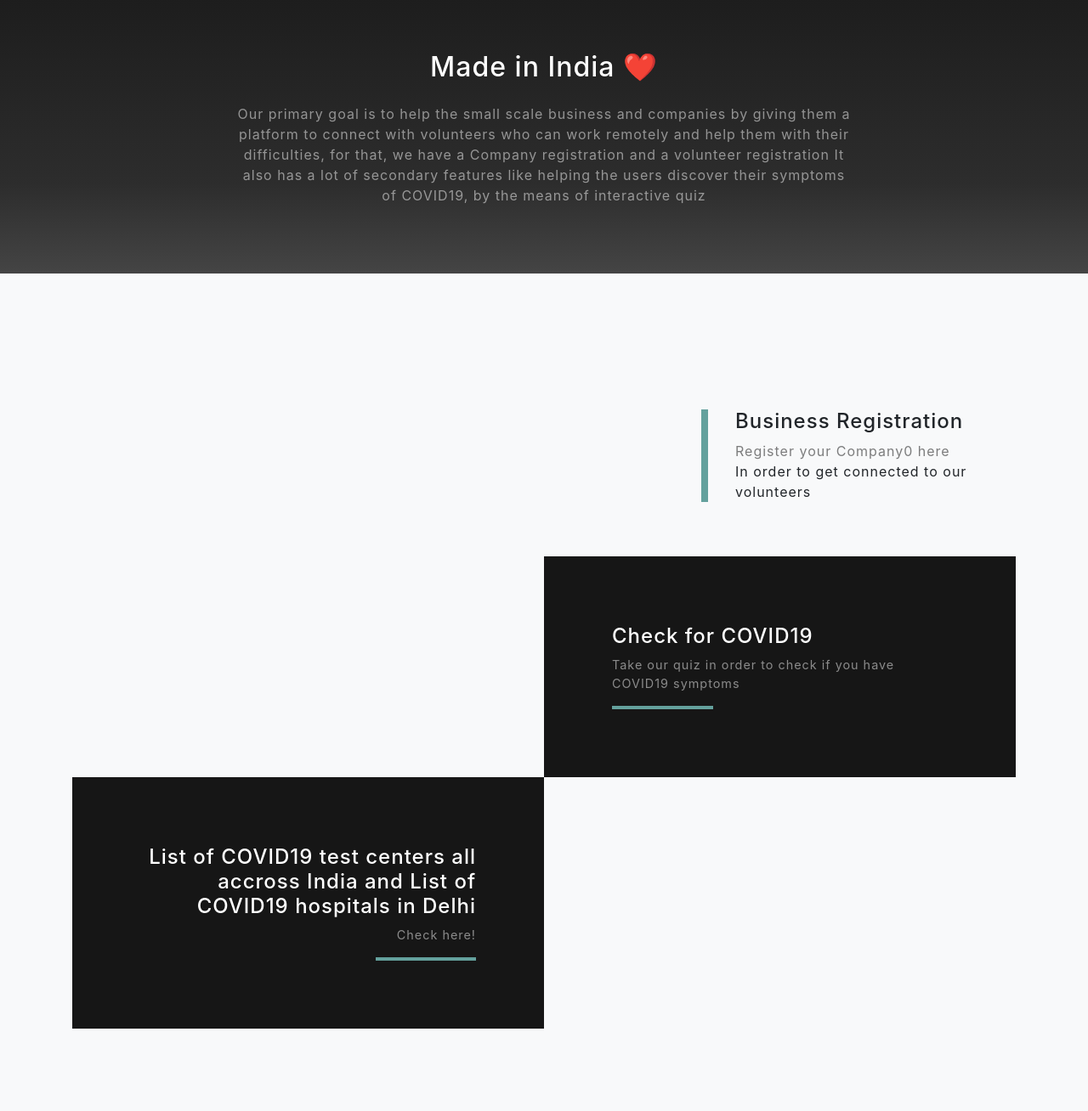
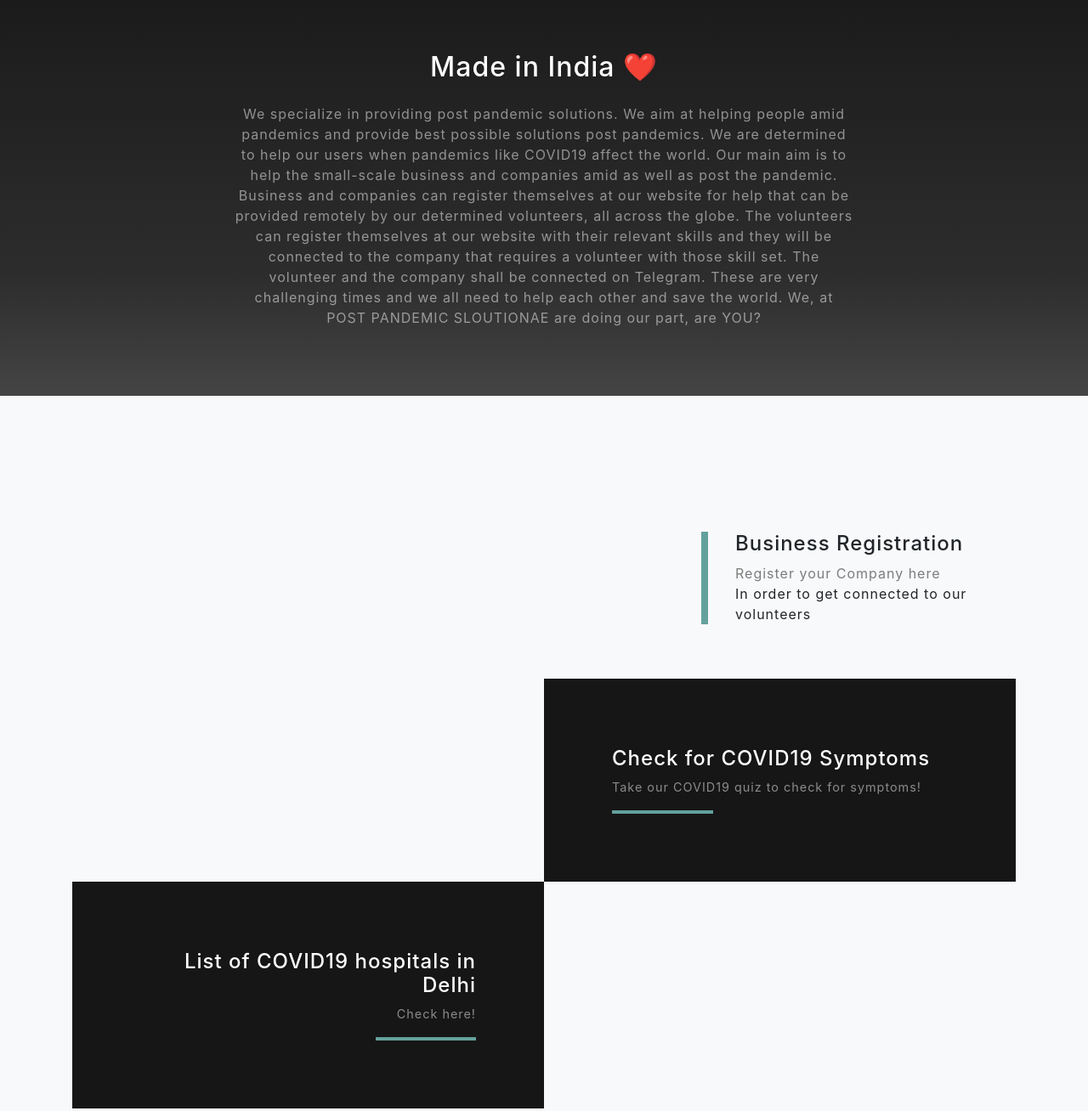
Before and after one commit to Kushagraw12/post_pandemic, a website with bundled scripts: page index.html in a window 1280 px wide. Shown: the part 900-2208 px from the top of the page at 85% size. Built offline with nearby package versions, Linux system fonts and the light colour scheme; files whose address does not match are found by name.

Commit message:
Update index.html
Updates the descirption

```diff
--- a/index.html
+++ b/index.html
@@ -4,9 +4,7 @@
 <head>
 
   <meta charset="utf-8">
-  <meta http-equiv="X-UA-Compatible" content="IE=edge">
   <meta name="viewport" content="width=device-width, initial-scale=1, shrink-to-fit=no">
-  <meta name="theme-color" content="#000428">
   <meta name="description" content="">
   <meta name="author" content="">
 
@@ -70,8 +68,10 @@
       <div class="row">
         <div class="col-lg-8 mx-auto">
           <h2 class="text-white mb-4">Made in India ❤️</h2>
-          <p class="text-white-50"> Our primary goal is to help the small scale business and companies by giving them a platform to connect with volunteers who can work remotely and help them with their difficulties, for that, we have a Company registration and a volunteer registration
-            It also has a lot of secondary features like helping the users discover their symptoms of COVID19, by the means of interactive quiz</p>
+          <p class="text-white-50"> We specialize in providing post pandemic solutions. We aim at helping people amid pandemics and provide best possible solutions post pandemics. We are determined to help our users when pandemics like COVID19 affect the world.
+            Our main aim is to help the small-scale business and companies amid as well as post the pandemic. Business and companies can register themselves at our website for help that can be provided remotely by our determined volunteers, all across the globe. The volunteers can register themselves at our website with their relevant skills and they will be connected to the company that requires a volunteer with those skill set. The volunteer and the company shall be connected on Telegram.
+            These are very challenging times and we all need to help each other and save the world. We, at POST PANDEMIC SLOUTIONAE are doing our part, are YOU?
+            </p>
         </div>
       </div>
     </div>
@@ -89,7 +89,7 @@
         <div class="col-xl-4 col-lg-5">
           <div class="featured-text text-center text-lg-left">
             <h4>Business Registration </h4>
-            <p class="text-black-50 mb-0">Register your Company0 here</p>
+            <p class="text-black-50 mb-0">Register your Company here</p>
             <p>In order to get connected to our volunteers</p>
           </div>
         </div>
@@ -104,8 +104,8 @@
           <div class="bg-black text-center h-100 project">
             <div class="d-flex h-100">
               <div class="project-text w-100 my-auto text-center text-lg-left">
-                <h4 class="text-white">Check for COVID19</h4>
-                <p class="mb-0 text-white-50">Take our quiz in order to check if you have COVID19 symptoms </p>
+                <h4 class="text-white">Check for COVID19 Symptoms</h4>
+                <p class="mb-0 text-white-50">Take our COVID19 quiz to check for symptoms! </p>
                 <hr class="d-none d-lg-block mb-0 ml-0">
               </div>
             </div>
@@ -122,7 +122,7 @@
           <div class="bg-black text-center h-100 project">
             <div class="d-flex h-100">
               <div class="project-text w-100 my-auto text-center text-lg-right">
-                <h4 class="text-white">List of COVID19 test centers all accross India and List of COVID19 hospitals in Delhi</h4>
+                <h4 class="text-white">List of COVID19 hospitals in Delhi</h4>
                 <p class="mb-0 text-white-50">Check here!</p>
                 <hr class="d-none d-lg-block mb-0 mr-0">
               </div>
@@ -213,7 +213,7 @@
   <!-- Footer -->
   <footer class="bg-black small text-center text-white-50">
     <div class="container">
-      Copyright &copy; Post_pandemix_solutiona 2020
+      Copyright &copy; Post_pandemix_solutionae 2020
     </div>
   </footer>
 
```
